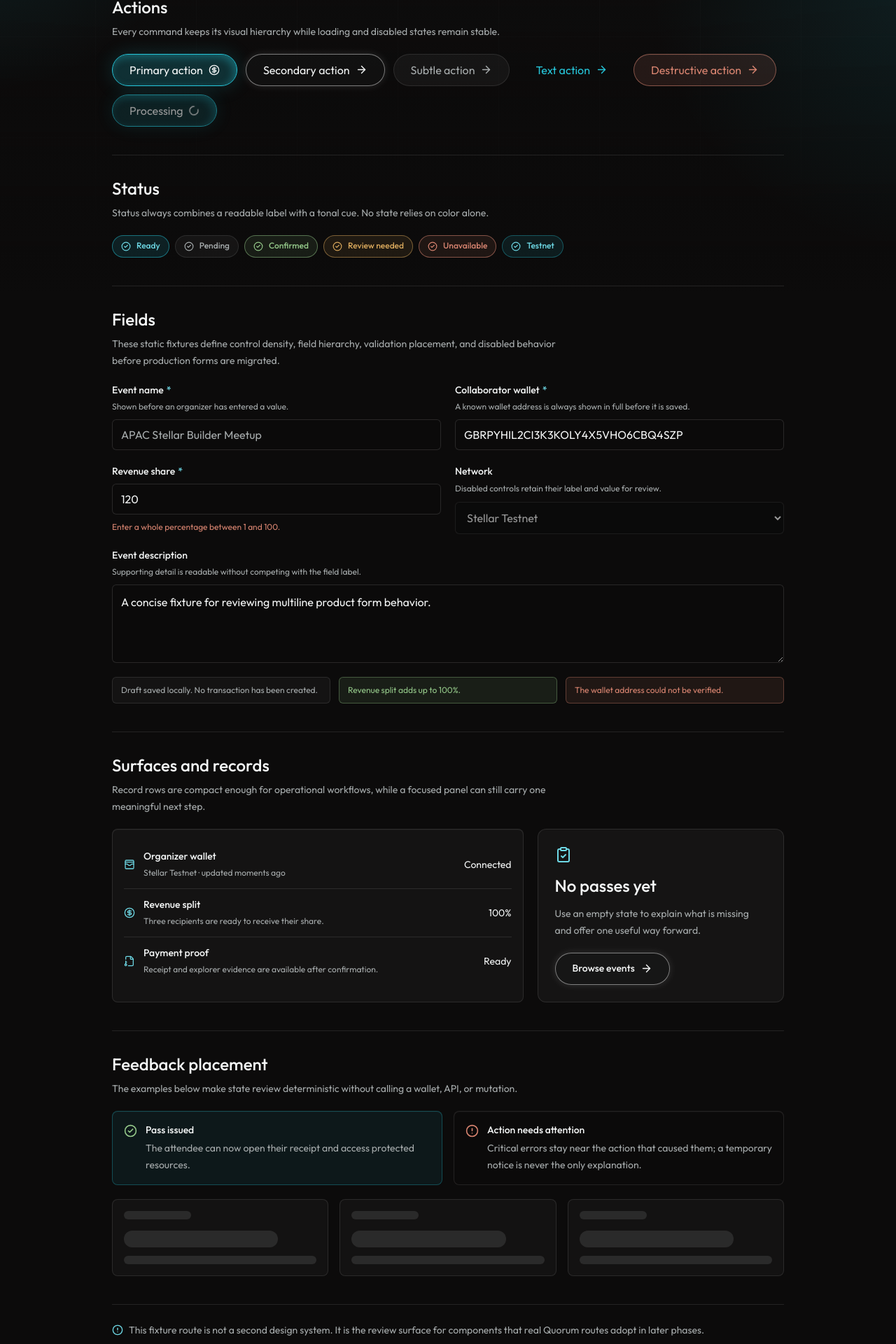
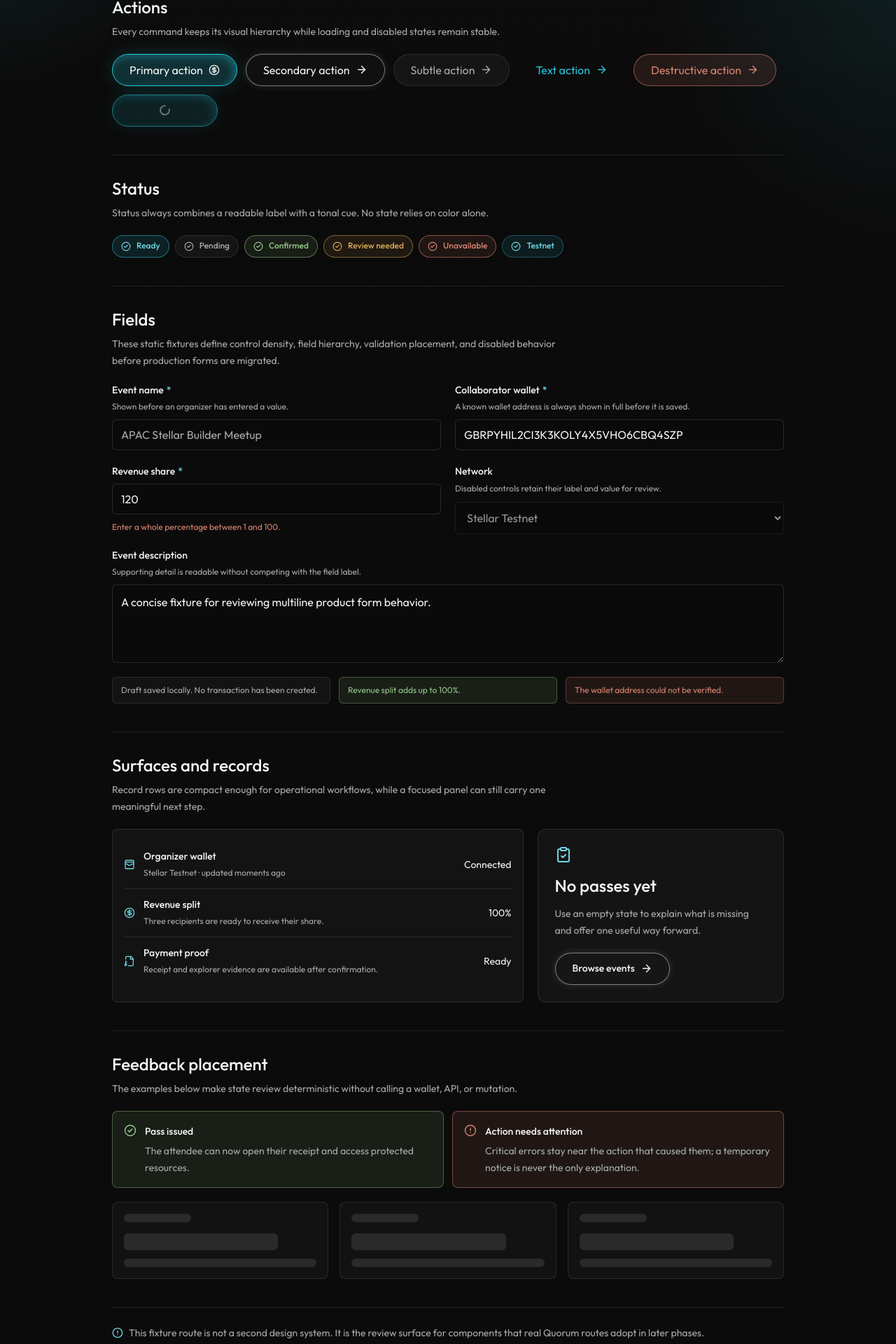
Before and after one commit to wildanniam/Quorum, a Next.js app: page /ui-kit in a window 1280 px wide. Shown: the part 380-2300 px from the top of the page at 70% size. Built offline with nearby package versions, Linux system fonts and the light colour scheme; a web font is replaced by a local one.

Commit message:
feat(ui): add shared action feedback primitives (#52)

```diff
--- a/src/app/ui-kit/page.tsx
+++ b/src/app/ui-kit/page.tsx
@@ -2,11 +2,9 @@ import type { Metadata } from "next";
 import {
   AlertCircle,
   CheckCircle2,
-  CircleAlert,
   CircleDollarSign,
   ClipboardCheck,
   FileKey2,
-  LoaderCircle,
   Sparkles,
   WalletCards,
 } from "lucide-react";
@@ -21,6 +19,7 @@ import {
   productInputClassName,
 } from "@/components/ui/product-primitives";
 import { EmptyState, ProductPage } from "@/components/ui/product-layout";
+import { Alert, Skeleton } from "@/components/ui/feedback-primitives";
 import { QuorumButton } from "@/components/ui/quorum-button";
 import { StatusPill } from "@/components/ui/status-pill";
 
@@ -62,9 +61,7 @@ export default function UiKitPage() {
             <QuorumButton variant="subtle">Subtle action</QuorumButton>
             <QuorumButton variant="ghost">Text action</QuorumButton>
             <QuorumButton variant="danger">Destructive action</QuorumButton>
-            <QuorumButton disabled icon={<LoaderCircle className="animate-spin" size={16} />}>
-              Processing
-            </QuorumButton>
+            <QuorumButton loading>Processing</QuorumButton>
           </div>
         </ProductSection>
 
@@ -180,39 +177,21 @@ export default function UiKitPage() {
           description="The examples below make state review deterministic without calling a wallet, API, or mutation."
           title="Feedback placement"
         >
-          <div className="grid gap-4 md:grid-cols-2">
-            <TaskPanel tone="ready">
-              <div className="flex items-start gap-3">
-                <CheckCircle2 className="mt-0.5 shrink-0 text-success" size={19} />
-                <div>
-                  <p className="text-sm font-medium text-foreground">Pass issued</p>
-                  <p className="mt-1 text-sm leading-6 text-muted">
-                    The attendee can now open their receipt and access protected resources.
-                  </p>
-                </div>
-              </div>
-            </TaskPanel>
-
-            <TaskPanel tone="muted">
-              <div className="flex items-start gap-3">
-                <CircleAlert className="mt-0.5 shrink-0 text-coral" size={19} />
-                <div>
-                  <p className="text-sm font-medium text-foreground">Action needs attention</p>
-                  <p className="mt-1 text-sm leading-6 text-muted">
-                    Critical errors stay near the action that caused them; a temporary notice is never the only explanation.
-                  </p>
-                </div>
-              </div>
-            </TaskPanel>
+          <div className="grid gap-3 md:grid-cols-2">
+            <Alert title="Pass issued" tone="success">
+              The attendee can now open their receipt and access protected resources.
+            </Alert>
+            <Alert title="Action needs attention" tone="danger">
+              Critical errors stay near the action that caused them; a temporary notice is never the only explanation.
+            </Alert>
           </div>
 
           <div className="mt-5 grid gap-4 sm:grid-cols-3" aria-label="Loading skeleton fixtures">
             {["Event title", "Pass card", "Ledger row"].map((label) => (
               <div className="rounded-[8px] border border-white/10 bg-white/[0.03] p-4" key={label}>
-                <span className="sr-only">Loading {label}</span>
-                <div className="h-3 w-24 animate-pulse rounded-full bg-white/10 motion-reduce:animate-none" />
-                <div className="mt-4 h-6 w-4/5 animate-pulse rounded-full bg-white/10 motion-reduce:animate-none" />
-                <div className="mt-3 h-3 w-full animate-pulse rounded-full bg-white/10 motion-reduce:animate-none" />
+                <Skeleton className="h-3 w-24" label={`Loading ${label}`} />
+                <Skeleton className="mt-4 h-6 w-4/5" label={`Loading ${label}`} />
+                <Skeleton className="mt-3 h-3 w-full" label={`Loading ${label}`} />
               </div>
             ))}
           </div>
--- /dev/null
+++ b/src/components/ui/feedback-primitives.tsx
@@ -0,0 +1,98 @@
+import type React from "react";
+import {
+  CheckCircle2,
+  CircleAlert,
+  Info,
+  LoaderCircle,
+  TriangleAlert,
+  type LucideIcon,
+} from "lucide-react";
+import { cn } from "@/lib/ui";
+
+type SpinnerProps = {
+  className?: string;
+  label?: string;
+  size?: number;
+};
+
+export function Spinner({ className, label = "Loading", size = 16 }: SpinnerProps) {
+  return (
+    <span aria-label={label} className={cn("inline-flex shrink-0", className)} role="status">
+      <LoaderCircle aria-hidden="true" className="animate-spin motion-reduce:animate-none" size={size} />
+    </span>
+  );
+}
+
+type SkeletonProps = {
+  className?: string;
+  label?: string;
+};
+
+export function Skeleton({ className, label = "Loading" }: SkeletonProps) {
+  return (
+    <span
+      aria-busy="true"
+      aria-label={label}
+      className={cn(
+        "block animate-pulse rounded-[6px] bg-white/10 motion-reduce:animate-none",
+        className,
+      )}
+      role="status"
+    />
+  );
+}
+
+type AlertTone = "danger" | "info" | "success" | "warning";
+
+type AlertProps = {
+  action?: React.ReactNode;
+  children?: React.ReactNode;
+  className?: string;
+  icon?: LucideIcon;
+  title: React.ReactNode;
+  tone?: AlertTone;
+};
+
+const alertToneClassName: Record<AlertTone, string> = {
+  danger: "border-coral/45 bg-coral/10 text-coral",
+  info: "border-quorum-cyan/35 bg-quorum-cyan/[0.08] text-quorum-cyan-soft",
+  success: "border-success/40 bg-success/10 text-success",
+  warning: "border-amber/45 bg-amber/10 text-amber",
+};
+
+const alertToneIcon: Record<AlertTone, LucideIcon> = {
+  danger: CircleAlert,
+  info: Info,
+  success: CheckCircle2,
+  warning: TriangleAlert,
+};
+
+export function Alert({
+  action,
+  children,
+  className,
+  icon,
+  title,
+  tone = "info",
+}: AlertProps) {
+  const Icon = icon ?? alertToneIcon[tone];
+
+  return (
+    <div
+      aria-live={tone === "danger" ? "assertive" : "polite"}
+      className={cn(
+        "flex items-start gap-3 rounded-[8px] border p-4 text-sm leading-6",
+        alertToneClassName[tone],
+        className,
+      )}
+      role={tone === "danger" ? "alert" : "status"}
+    >
+      <Icon aria-hidden="true" className="mt-0.5 shrink-0" size={18} strokeWidth={1.9} />
+      <div className="min-w-0 flex-1">
+        <p className="font-medium text-foreground">{title}</p>
+        {children ? <div className="mt-1 text-muted">{children}</div> : null}
+      </div>
+      {action ? <div className="shrink-0">{action}</div> : null}
+    </div>
+  );
+}
--- a/src/components/ui/quorum-button.tsx
+++ b/src/components/ui/quorum-button.tsx
@@ -1,6 +1,7 @@
 import Link from "next/link";
 import type React from "react";
 import { ArrowRight } from "lucide-react";
+import { Spinner } from "@/components/ui/feedback-primitives";
 import { cn } from "@/lib/ui";
 
 type QuorumButtonVariant = "danger" | "ghost" | "primary" | "secondary" | "subtle";
@@ -15,6 +16,7 @@ type BaseProps = {
 type ButtonProps = BaseProps &
   React.ButtonHTMLAttributes<HTMLButtonElement> & {
     href?: undefined;
+    loading?: boolean;
   };
 
 type LinkProps = BaseProps & {
@@ -36,7 +38,7 @@ const variantClassName: Record<QuorumButtonVariant, string> = {
 };
 
 const baseClassName =
-  "inline-flex min-h-[46px] items-center justify-center gap-2 rounded-full border px-6 text-sm font-medium leading-[1.4] transition focus-visible:outline focus-visible:outline-2 focus-visible:outline-offset-4 focus-visible:outline-quorum-cyan active:scale-[0.99] disabled:cursor-not-allowed disabled:opacity-60 motion-reduce:transition-none motion-reduce:active:scale-100";
+  "relative inline-flex min-h-[46px] items-center justify-center gap-2 rounded-full border px-6 text-sm font-medium leading-[1.4] transition focus-visible:outline focus-visible:outline-2 focus-visible:outline-offset-4 focus-visible:outline-quorum-cyan active:scale-[0.99] disabled:cursor-not-allowed disabled:opacity-60 motion-reduce:transition-none motion-reduce:active:scale-100";
 
 export function QuorumButton(props: ButtonProps | LinkProps) {
   if (typeof props.href === "string") {
@@ -65,7 +67,9 @@ export function QuorumButton(props: ButtonProps | LinkProps) {
   const {
     children,
     className,
+    disabled,
     icon = <ArrowRight size={17} />,
+    loading = false,
     type = "button",
     variant = "primary",
     ...buttonProps
@@ -73,9 +77,30 @@ export function QuorumButton(props: ButtonProps | LinkProps) {
   const composedClassName = cn(baseClassName, variantClassName[variant], className);
 
   return (
-    <button {...buttonProps} className={composedClassName} type={type}>
-      {children}
-      {icon}
+    <button
+      {...buttonProps}
+      aria-busy={loading || undefined}
+      className={composedClassName}
+      disabled={disabled || loading}
+      type={type}
+    >
+      {loading ? (
+        <>
+          <span aria-hidden="true" className="inline-flex items-center gap-2 opacity-0">
+            {children}
+            {icon}
+          </span>
+          <span className="sr-only">{children}</span>
+          <span aria-hidden="true" className="absolute inset-0 grid place-items-center">
+            <Spinner size={17} />
+          </span>
+        </>
+      ) : (
+        <>
+          {children}
+          {icon}
+        </>
+      )}
     </button>
   );
 }
```
